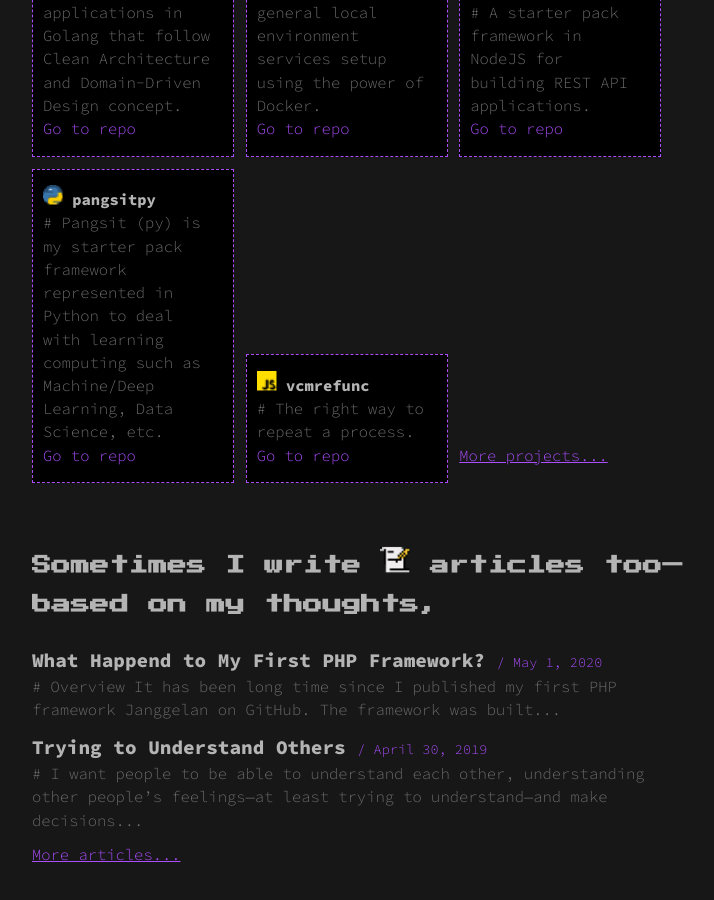
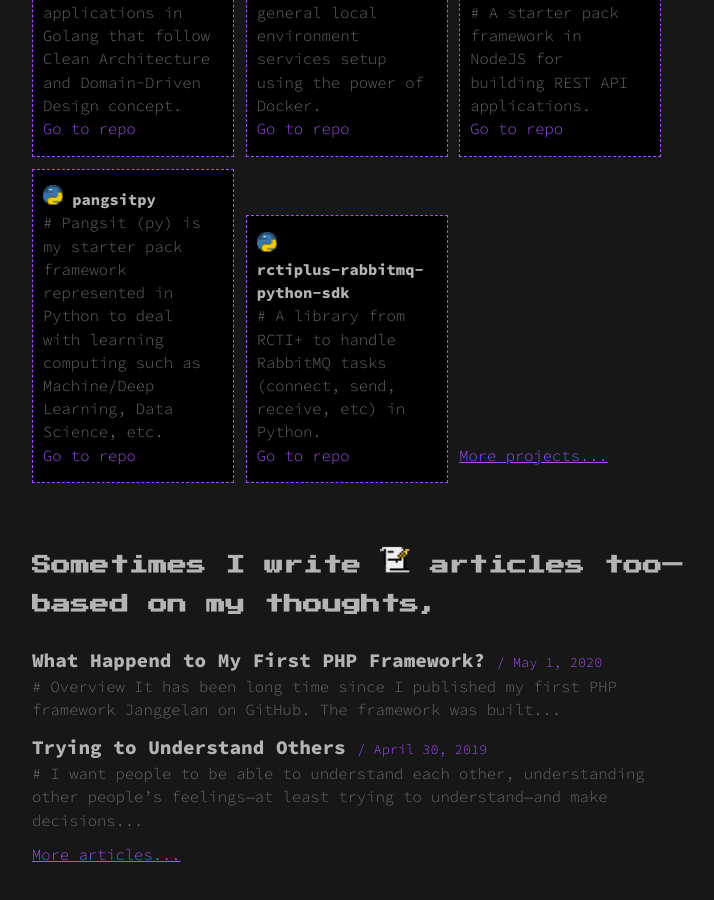
Before and after one commit to dalikewara/dalikewara.github.io, a Jekyll site: the page built from index.html, in a window 1280 px wide and 900 px high, scrolled down 901 px. Shown: the whole window, without its empty margins (278-992 px from the left). Built offline with Jekyll 4.4.1, drawn with Linux system fonts in a browser that asks for light colours; nearby versions of some CDN libraries.

Commit message:
add project

```diff
--- a/_data/projects.yml
+++ b/_data/projects.yml
@@ -17,6 +17,11 @@
   url: "https://github.com/dalikewara/pangsitpy"
   iconUrl: "/assets/img/python-pixel.png"
   description: "Pangsit (py) is my starter pack framework represented in Python to deal with learning computing such as Machine/Deep Learning, Data Science, etc."
+
+- name: "rctiplus-rabbitmq-python-sdk"
+  url: "https://github.com/dalikewara/rctiplus-rabbitmq-python-sdk"
+  iconUrl: "/assets/img/python-pixel.png"
+  description: "A library from RCTI+ to handle RabbitMQ tasks (connect, send, receive, etc) in Python."
 
 - name: "vcmrefunc"
   url: "https://github.com/dalikewara/vcmrefunc"
```
